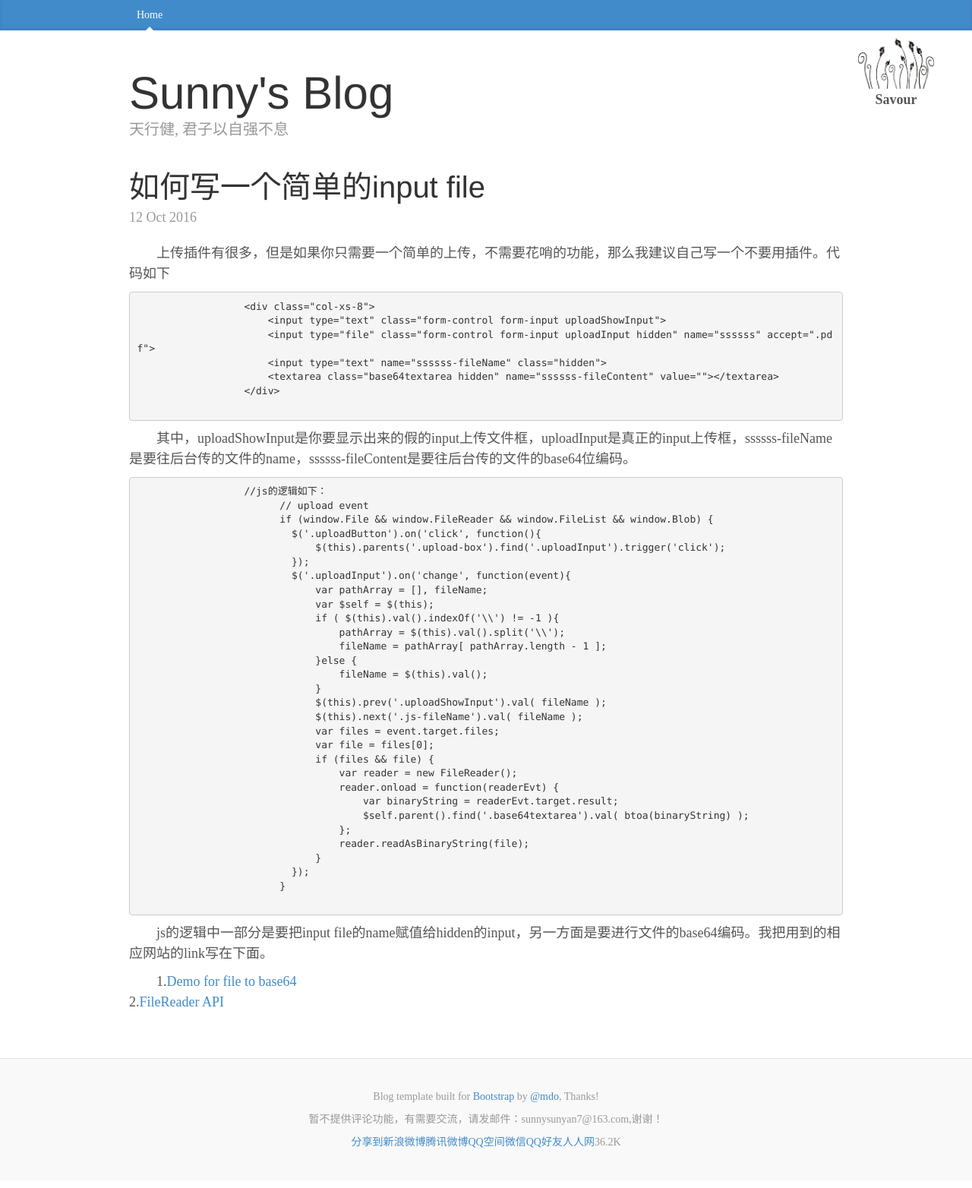
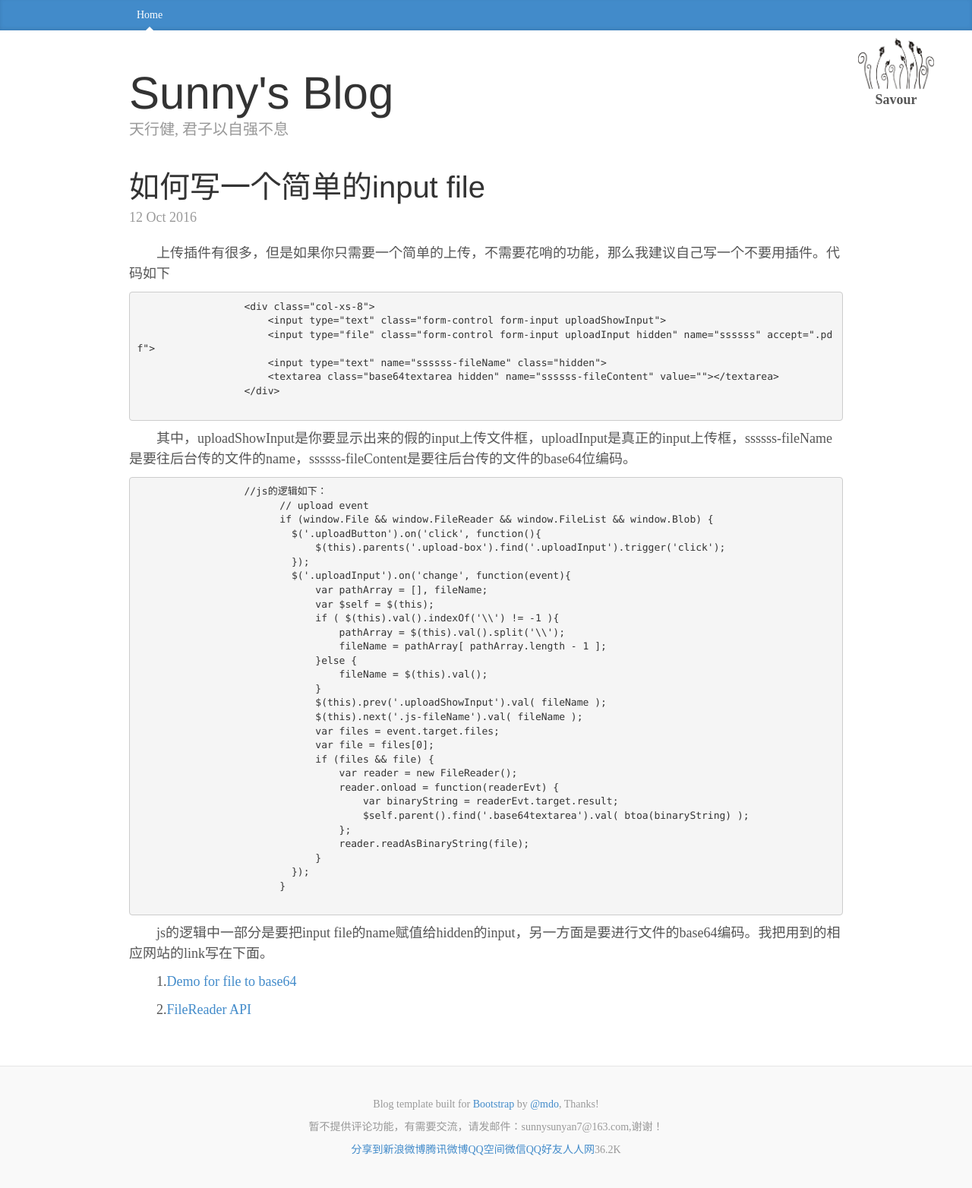
Before and after one commit to 777sunny777/sunnyblog, a Jekyll site: the page built from _posts/basic/2016-10-12-31.html, in a window 1280 px wide. Shown: the whole page at 76% size. Built offline with Jekyll 4.4.1, drawn with Linux system fonts in a browser that asks for light colours; nearby versions of some CDN libraries; library files that are not in the unit come from our copies; Markdown is read by kramdown in place of the engine named in the settings.

Commit message:
Update 2016-10-12-31.html

```diff
--- a/_posts/basic/2016-10-12-31.html
+++ b/_posts/basic/2016-10-12-31.html
@@ -54,11 +54,8 @@ category: basic
               </pre>
             </p>
             <p class="my-p">js的逻辑中一部分是要把input file的name赋值给hidden的input，另一方面是要进行文件的base64编码。我把用到的相应网站的link写在下面。</p>
-            <p class="my-p">
-              1.<a href="http://jsfiddle.net/eliseosoto/JHQnk/" target="_blank">Demo for file to base64</a><br/>
-              2.<a href="https://developer.mozilla.org/en-US/docs/Web/API/FileReader" target="_blank">FileReader API</a>
-            </p>
-
+            <p class="my-p">1.<a href="http://jsfiddle.net/eliseosoto/JHQnk/" target="_blank">Demo for file to base64</a></p>
+            <p class="my-p">2.<a href="https://developer.mozilla.org/en-US/docs/Web/API/FileReader" target="_blank">FileReader API</a></p>
             </div><!-- /.blog-main -->
     </div>
 </div>
```
